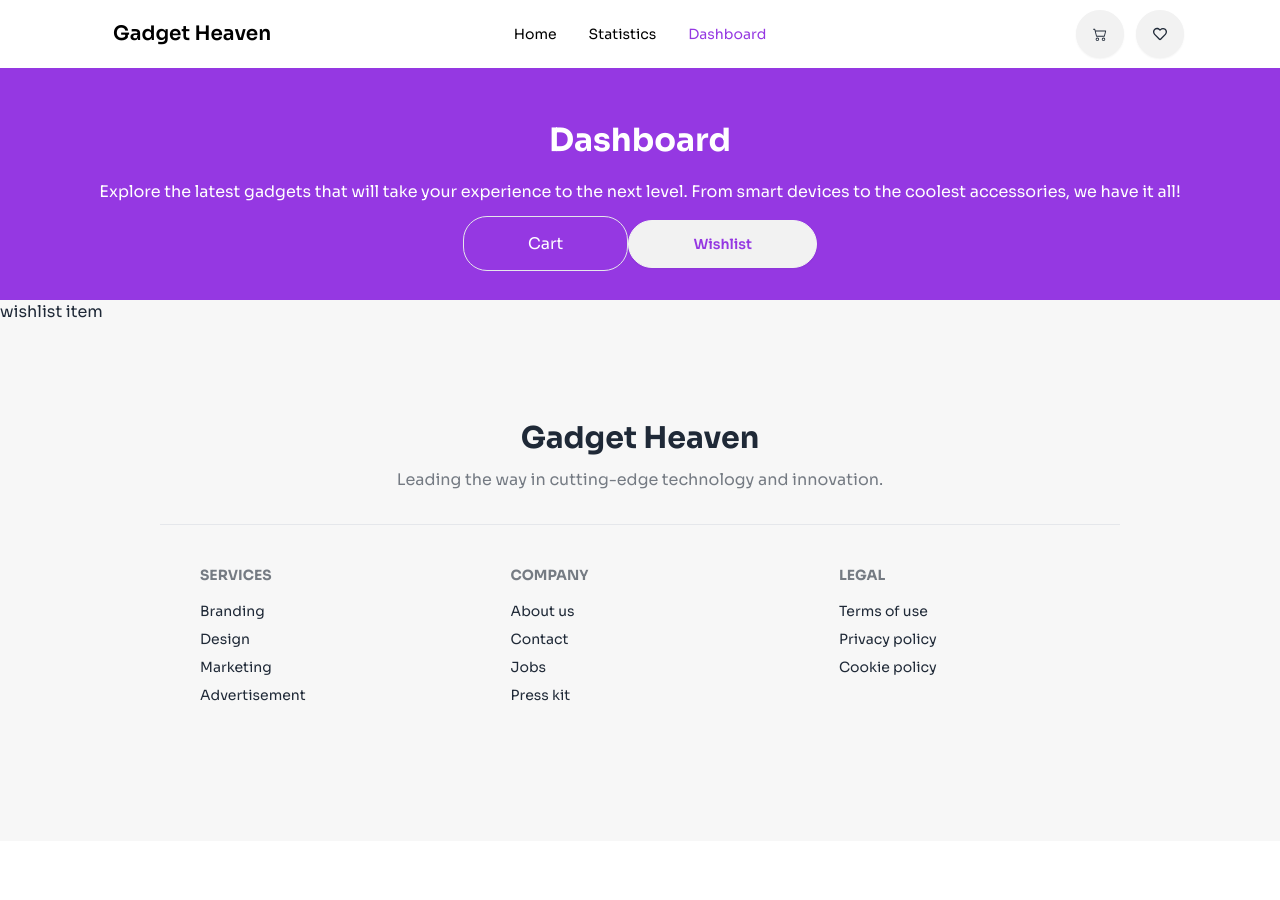
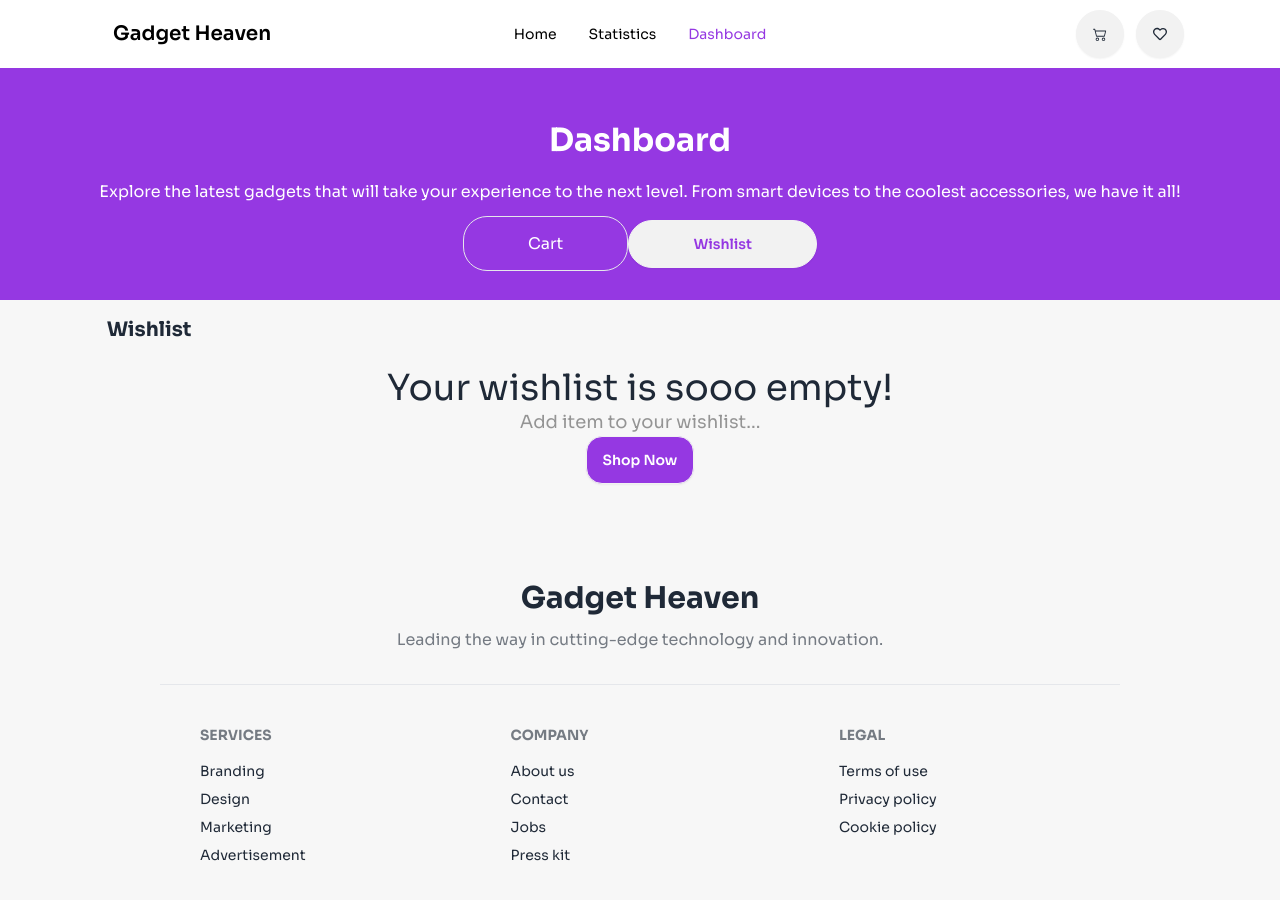
Before and after one commit to Rza-O/gadget-heaven-react-router-assignment, a React (Vite) app: page /dashboard/wishlist in a window 1280 px wide. Shown: the top 900 px of the page. Before the commit the page ends 841 px from the top, so only its background shows below. Built offline with nearby package versions, Linux system fonts and the light colour scheme.

Commit message:
added wishlist component and created wishlist card

```diff
--- a/src/Components/SingleCard.jsx
+++ b/src/Components/SingleCard.jsx
@@ -6,7 +6,7 @@ const SingleCard = ({product}) => {
     const { product_image, product_title, price, product_id} = product;
     return (
         <div className=' p-5 rounded-2xl hover:scale-110 transition bg-white/5'>
-            <img className='object-fit w-72 h-44 rounded-2xl mb-6' src={product_image} alt="" />
+            <img className='object-contain w-72 h-44 rounded-2xl mb-6' src={product_image} alt="" />
             <h3 className='mb-3 font-semibold text-xl'>{product_title}</h3>
             <p className='mb-4 text-black/60'>{price}</p>
             <button onClick={() => navigate(`/details/${product_id}`)} className='btn bg-white hover:bg-white text-primary border-primary rounded-3xl'>View Details</button>
--- /dev/null
+++ b/src/Components/WishCard.jsx
@@ -0,0 +1,9 @@
+import React from 'react';
+
+const WishCard = ({item, removeCartItem}) => {
+    return (
+        <div>This is the card</div>
+    );
+};
+
+export default WishCard;
--- a/src/Components/Wishlist.jsx
+++ b/src/Components/Wishlist.jsx
@@ -1,22 +1,35 @@
 import React from 'react';
+import { useNavigate } from 'react-router-dom';
 import useCartWishList from '../Utility';
+import WishCard from './WishCard';
 
 const Wishlist = () => {
-    const { wishlist, removeItemFromWishList } = useCartWishList();
-    console.log(wishlist);
+    const { wishlist, removeWishlistItem, addToCart } = useCartWishList();
+    const navigate = useNavigate();
+
+    const handleAddToCart = (item) => {
+        addToCart(item);
+        removeWishlistItem(item.product_id);
+    };
+
     return (
         <div>
-            <h2>wishlist item</h2>
-            <ul>
-                {
-                    wishlist.map(item => (
-                        <li key={item.product_id}>
-                            <p>{item.product_title}</p>
-                            <button onClick={() => removeItemFromWishList(item.product_id)}>remove</button>
-                        </li>
-                    ))
-                }
-            </ul>
+            <div className="w-10/12 mx-auto mt-4">
+                <h2 className="text-xl font-bold">Wishlist</h2>
+                <div className="mt-6">
+                    {wishlist.length > 0 ? (wishlist.map((item) => (
+                        <WishCard key={item.product_id} item={item} removeWishlistItem={removeWishlistItem} handleAddToCart={handleAddToCart}>
+                        </WishCard>
+                    )))
+                        : (
+                        <div className="text-center mt-4">
+                            <h1 className="text-4xl">Your wishlist is sooo empty!</h1>
+                            <p className="text-lg text-black/40">Add item to your wishlist...</p>
+                            <button onClick={() => navigate('/')} className="btn bg-primary text-white rounded-2xl">Shop Now</button>
+                        </div>
+                        )}
+                </div>
+            </div>
         </div>
     );
 };
```
